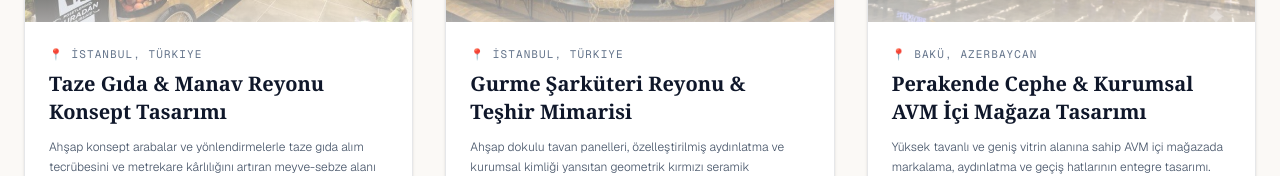
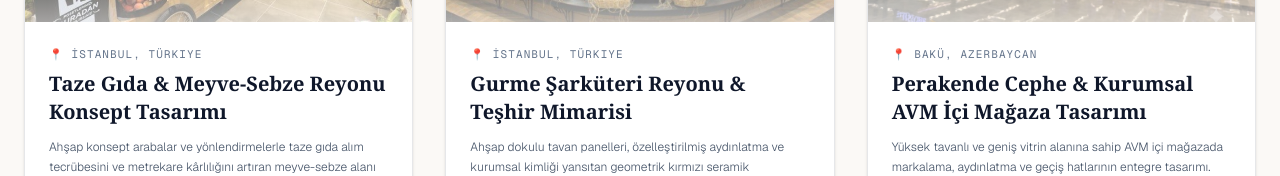
Before and after one commit to NisaKocabey/Niva.Website, a Next.js app in the folder niva-site/: page /projelerimiz in a window 1280 px wide. Shown: the part 678-854 px from the top of the page. Built offline with nearby package versions, Linux system fonts and the light colour scheme.

Commit message:
resim yollari ve harf duzeltmeleri yapildi

```diff
--- a/niva-site/app/projelerimiz/page.tsx
+++ b/niva-site/app/projelerimiz/page.tsx
@@ -7,7 +7,7 @@ export default function ProjelerimizPage() {
   const projects = [
     {
       id: '01',
-      title: 'Taze Gıda & Manav Reyonu Konsept Tasarımı',
+      title: 'Taze Gıda & Meyve-Sebze Reyonu Konsept Tasarımı',
       location: 'İstanbul, Türkiye',
       description: 'Ahşap konsept arabalar ve yönlendirmelerle taze gıda alım tecrübesini ve metrekare kârlılığını artıran meyve-sebze alanı mimarisi.',
       image: '/projemanav.JPG'
@@ -17,14 +17,14 @@ export default function ProjelerimizPage() {
       title: 'Gurme Şarküteri Reyonu & Teşhir Mimarisi',
       location: 'İstanbul, Türkiye',
       description: 'Ahşap dokulu tavan panelleri, özelleştirilmiş aydınlatma ve kurumsal kimliği yansıtan geometrik kırmızı seramik kaplamalarla, taze ürün algısını ve alışveriş deneyimini en üst seviyeye çıkaran entegre bir şarküteri alanı tasarımı.',
-      image: '/peynir.jpg'
+      image: '/peynir.JPG'
     },
     {
       id: '03',
       title: 'Perakende Cephe & Kurumsal AVM İçi Mağaza Tasarımı',
       location: 'Bakü, Azerbaycan',
       description: 'Yüksek tavanlı ve geniş vitrin alanına sahip AVM içi mağazada markalama, aydınlatma ve geçiş hatlarının entegre tasarımı.',
-      image: '/store.png'
+      image: '/store.PNG'
     },
     {
       id: '04',
```
